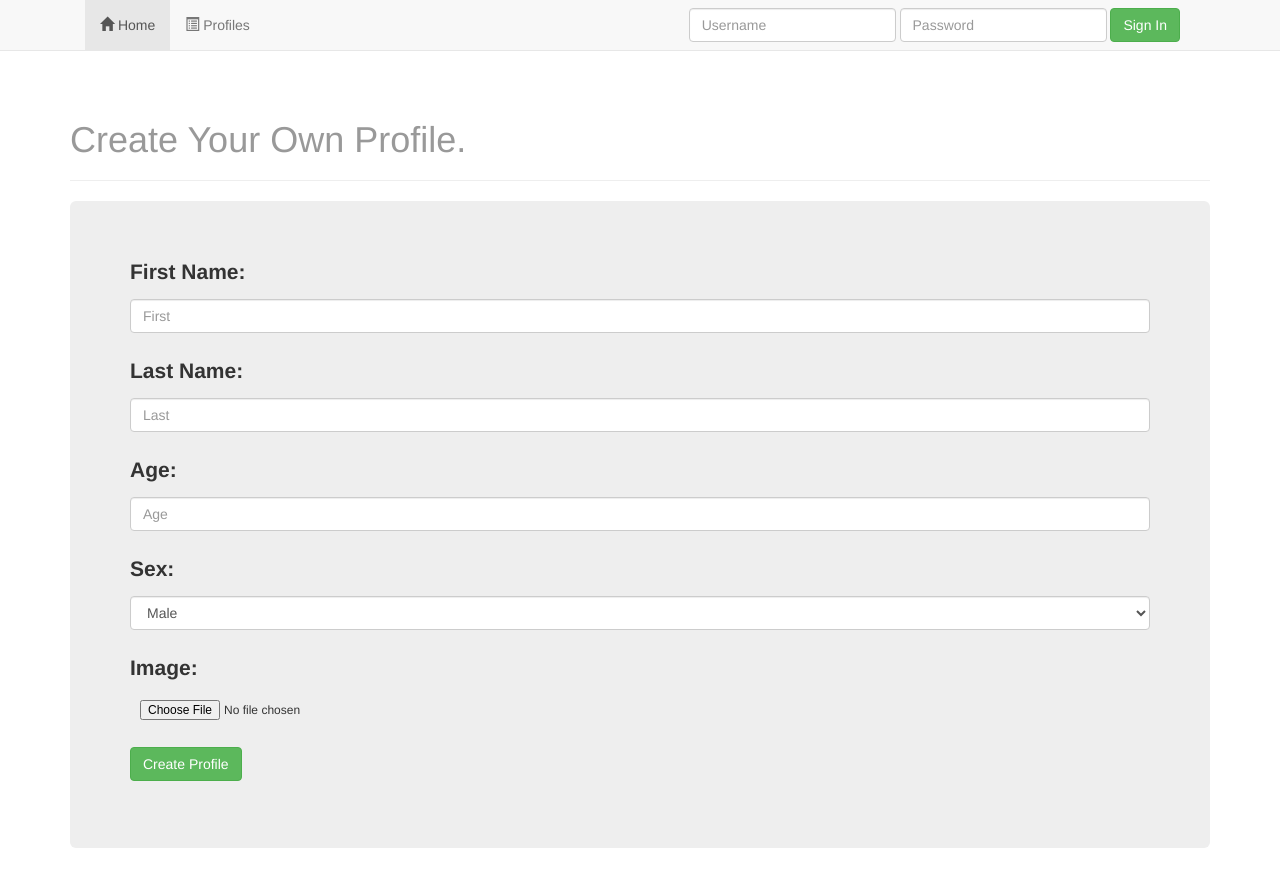
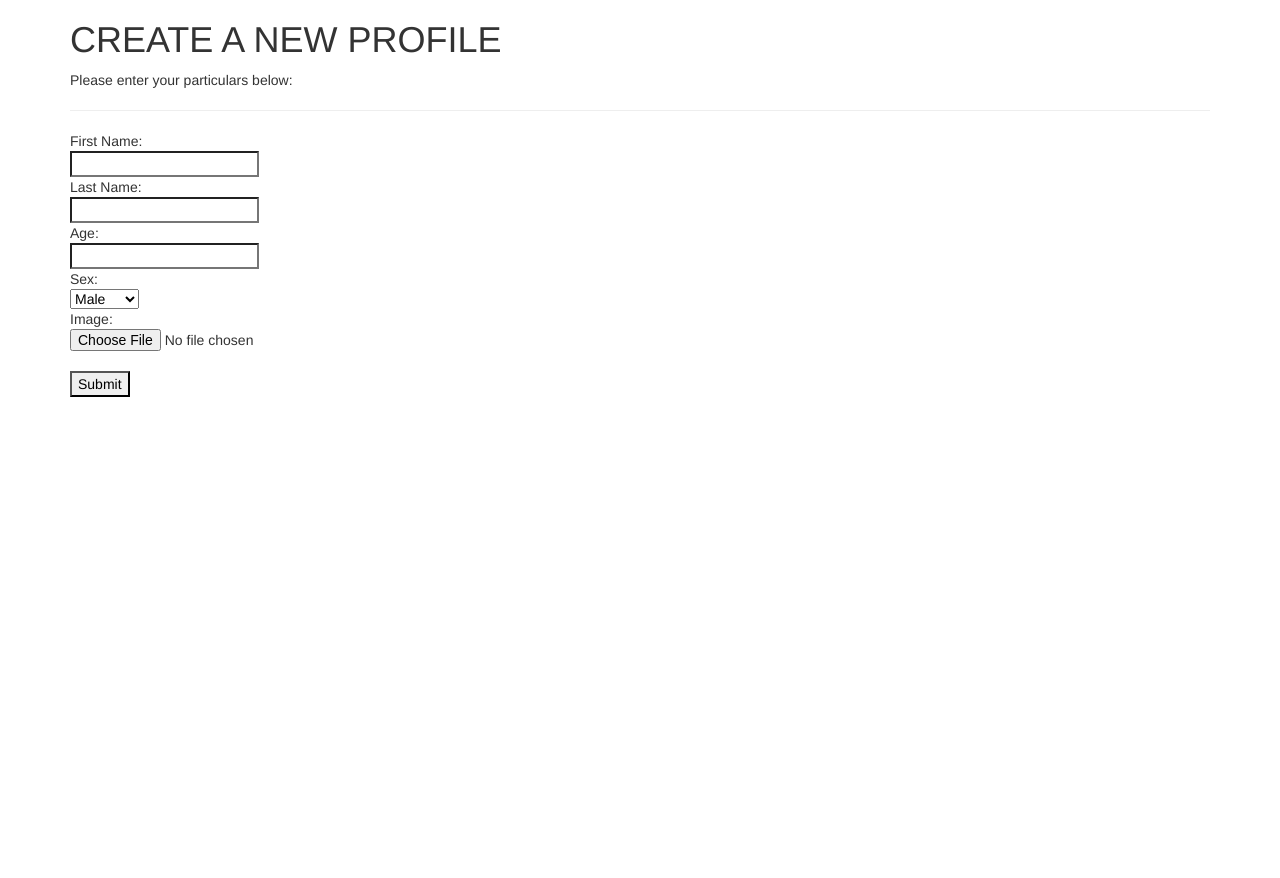
Before and after one commit to wellesleywatson/web2-project1, a Flask app: page /profile in a window 1280 px wide. After the commit the page ends 397 px from the top, so only its background shows below. Run offline with Flask 2, Linux system fonts and the light colour scheme; style sheets or scripts are compiled from the project's sources; some libraries are stand-ins or nearby versions.

Commit message:
progress made

```diff
--- /dev/null
+++ b/app/forms.py
@@ -0,0 +1,11 @@
+
+from flask.ext.wtf import Form
+from wtforms.fields import TextField, IntegerField, SelectField, FileField
+from wtforms.validators import Required, Email, optional
+
+class ProfileForm(Form):
+      first_name = TextField('First Name', validators=[Required()])
+      last_name = TextField('Last Name', validators=[Required()])
+      age = IntegerField('Age', validators=[Required()])
+      sex = SelectField('Sex', choices=[('Male','Male'),('Female','Female')] , validators=[Required()])
+      image  = FileField('Image', validators=[Required()])
--- /dev/null
+++ b/app/templates/newprofile.html
@@ -0,0 +1,24 @@
+{% extends "base.html" %}
+
+
+{% block js %}
+{% endblock %}
+
+
+{% block main %}
+    <div class="container">
+      <h1>CREATE A NEW PROFILE</h1>
+      <p>Please enter your particulars below:</p>
+      <hr />
+      <form action="{{ url_for('profile_create') }}" method="post" enctype="multipart/form-data">
+        {{ form.hidden_tag() }}
+        First Name:<br /> {{ form.first_name }}<br />
+        Last Name:<br /> {{ form.last_name }}<br />
+        Age:<br /> {{ form.age }}<br />
+        Sex:<br /> {{ form.sex }}<br />
+        Image:<br /> {{ form.image }}<br />
+        <input type="submit" />
+
+      </form>
+    </div>
+{% endblock %}
--- a/app/templates/profile2.html
+++ b/app/templates/profile2.html
@@ -18,7 +18,7 @@
     <![endif]-->
   </head>
   <body>
-  <div class="navbar navbar-default navbar-fixed-top">
+  <div class="navbar navbar-inverse navbar-fixed-top">
       <div class="container">
           <div class="navbar-header">
               <button class="navbar-toggle" type="button" data-toggle="collapse" data-target="#navbar-main">
@@ -30,11 +30,11 @@
           <center>
               <div class="navbar-collapse collapse" id="navbar-main">
                   <ul class="nav navbar-nav">
-                      <li class="active">
-                        <a href="#"><span class="glyphicon glyphicon-home"></span> Home</a>
+                      <li class="active" id="menu">
+                        <a href="{{url_for('profile_create')}}"><span class="glyphicon glyphicon-home"></span> Create Profile</a>
                       </li>
-                      <li>
-                        <a href="#"><span class="glyphicon glyphicon-list-alt"></span> Profiles</a>
+                      <li class="" id="menu">
+                        <a href="{{url_for('profiles_list')}}"><span class="glyphicon glyphicon-list-alt"></span> Show Profiles</a>
                       </li>
                   </ul>
                   <form class="navbar-form navbar-right" role="form">
@@ -42,7 +42,7 @@
                         <input type="text" class="form-control" name="username" placeholder="Username">
                       </div>
                       <div class="form-group">
-                          <input type="text" class="form-control" name="password" placeholder="Password">
+                          <input type="password" class="form-control" name="password" placeholder="Password">
                       </div>
                         <button type="submit" class="btn btn-success">Sign In</button>
                   </form>
@@ -50,48 +50,176 @@
           </center>
       </div>
   </div>
-  <div class="container">
-	  <h1 class="text-muted">Create Your Own Profile.</h1>
+  <!--this is the beggining of the from container-->
+   <div class="container ">
+    <h1 class="text-muted ">Create Your Own Profile.</h1>
     <hr/>
-		<div class="jumbotron col-lg-12">
+    <div class="jumbotron vertical-center col-xs-6">
+      <!-- form starts
+        <div class="container"  -->
+        <form class="form-horizontal" action = "{{url_for('profile_create')}}" role="form" id="reg_form" method="POST" name="docform" onsubmit="return validateForm1()">
 
-
-			<form id="contact_form" method="POST">
                    <div class="form-group">
-					<label for="firstName">First Name:</label>
-					<input type="text" class="form-control" id="firstName" placeholder="First" required>
+                <!--  -->
+                      <div class="col-xs-12">
+                        <label for="fname">First Name:</label>
+                        <input class="form-control" id="fname" name="fname" type="text" placeholder="first">
+                      </div>
                     </div>
 
                     <div class="form-group">
-					<label for="lastName">Last Name:</label>
-					<input type="text" class="form-control" id="lastName" placeholder="Last" required>
+                <!--  -->
+                      <div class="col-xs-12">
+                        <label for="lname">Last Name:</label>
+                        <input class="form-control" id="lname" name="lname" type="text" placeholder="last">
+                      </div>
                     </div>
 
                     <div class="form-group">
-					<label for="firstName">Age:</label>
-					<input type="text" class="form-control" id="Age" placeholder="Age" required>
+                <!--  -->
+                      <div class="col-xs-6">
+                        <label for="age">Age:</label>
+                        <input class="form-control" id="age" name="age" type="number" placeholder="Age">
                       </div>
 
-				<div class="form-group">
+                            <div class="col-xs-6">
                               <label for="sex">Sex:</label>
-					<select class="form-control" title="choose a sex">
+                              <select class="form-control" title="choose a sex" id="sex" name="sex">
                                  <option>Male</option>
                                  <option>Female</option>
                                </select>
                             </div>
 
+                     </div>
                     <div class="form-group">
-					<label for="InputFile">Image:</label>
-					<input class="input-sm" type="file" id="InputFile">
-				</div>
-				<div class="form-group center-block">
-					<button id="submit_button" type="submit" class="btn btn-success center-block">Create Profile</button>
-				</div>
-			</form>
+                <!--  -->
+                      <div class="col-xs-3">
+                        <label for="file">Image:</label>
+                        <input type="file" name="file" id="file" onchange="checkfile()">
                       </div>
                     </div>
 
-	<script src="js/jquery.min.js"></script>
-	<script src="js/bootstrap.min.js"></script>
+                    <div class="form-group">
+                <!--  -->
+                      <div class="col-xs-5">
+                        <button type="submit" class="btn btn-success" id="submit" name="submit">Create Profile</button>
+                      </div>
+                    </div>
+         </form>
+        <!-- </div>
+       form ends -->
+    </div>
+  </div>
+<!--     <script type="text/javascript">
+
+      function  newprofile()
+             {
+
+                window.location.href = "{{url_for('profile')}}";
+
+             }
+
+      function makeActive()
+      {
+        var select = document.getElementById('menu');
+      }
+
+    </script> -->
+    <script type="text/javascript">
+      function validateForm()
+      {
+        var letters = /^[A-Za-z]+$/;
+
+        var x=document.forms["docform"]["fname"].value;
+        if (x == null || x == "")
+        {
+          document.getElementById('fname').style.background = 'red';
+          alert("Please enter your first name!");
+          return false;
+        }
+        else if (x.length == 1 || x.value.match(letters))
+        {
+          document.getElementById('fname').style.background = 'red';
+
+          alert("Please enter more than one character of valid type!");
+          return false;
+		    }
+        else if (x.length > 1)
+        {
+          document.getElementById('fname').style.background = '';
+        }
+
+
+        var x=document.forms["docform"]["lname"].value;
+        if (x == null || x == "")
+        {
+          document.getElementById('lname').style.background = 'red';
+          alert("Please enter your last name!");
+          return false;
+        }
+        else if (x.length == 1 || x.value.match(letters))
+        {
+          document.getElementById('lname').style.background = 'red';
+
+          alert("Please enter more than one character of valid type!");
+          return false;
+		    }
+        else if (x.length > 1)
+        {
+          document.getElementById('lname').style.background = '';
+        }
+
+        var x=document.forms["docform"]["age"].value;
+        if (x == null || x == "")
+        {
+          document.getElementById('age').style.background = 'red';
+          alert("Please enter your age!");
+          return false;
+        }
+        else if (isNaN(x))
+        {
+          document.getElementById('age').style.background = 'red';
+          alert("Please enter a correct age type!");
+          return false;
+        }
+        else if(x != null)
+        {
+          document.getElementById('age').style.background = '';
+        }
+
+        var x=document.forms["docform"]["sex"].value;
+        if (x != "Male" || x != "Female")
+        {
+          document.getElementById('sex').style.background = 'red';
+          alert("incorrect gender entered!");
+          return false;
+        }
+        else if ( x == "Male" || x == "Female")
+        {
+          document.getElementById('sex').style.background = '';
+        }
+      }
+
+
+      function checkfile()
+      {
+        var ftype = document.getElementById('file');
+        var filename = ftype.value;
+        var ext = filename.substring(fileName.lastIndexOf('.') + 1);
+        if(ext == "gif" || ext == "GIF" || ext == "JPEG" || ext == "jpeg" || ext == "jpg" || ext == "JPG" || ext == "doc")
+        {
+          return true;
+        }
+        else
+        {
+          alert("Upload correct image file!");
+          ftype.focus();
+          return false;
+        }
+      }
+
+    </script>
+  <script src="{{ url_for('static', filename='js/jquery.js')}}" ></script>
+  <script src="{{ url_for('static', filename='js/bootstrap.js')}}" ></script>
   </body>
 </html>
--- a/app/views.py
+++ b/app/views.py
@@ -7,17 +7,30 @@ This file creates your application.
 """
 
 from app import app
-from flask import render_template, request, redirect, url_for
+from flask import render_template, request, redirect, url_for, flash, session
+from app import db
+#from app.models import User
+from app.models import Profile_db
 
+import random
+import string
+import time
+
+from .forms import ProfileForm
 
 ###
 # Routing for your application.
 ###
 
-# @app.route('/')
-# def home():
-#     """Render website's home page."""
-#     return render_template('home.html')
+# @app.route('/theform', methods=["GET", "POST"])
+# def theform():
+#     form = EmailPasswordForm()
+#     return render_template('theform.html', form=form)
+
+# @app.route('/theform', methods=["GET", "POST"])
+# def theform():
+#     form = EmailPasswordForm()
+#     return render_template('theform.html', form=form)
 
 
 
@@ -26,22 +39,103 @@ def index():
     """Render website's home page."""
     return render_template('index2.html')
 
-
-@app.route('/profile')
-def profile():
-  return render_template('profile2.html')
+##########################################################################
+##########################################################################
 
 
+# @app.route('/profile', methods=['POST', 'GET'])
+# def profile_create():
+#   if request.method == 'POST':
+#     fname = request.form['fname']
+#     lname = request.form['lname']
+#     age = request.form['age']
+#     sex = request.form['sex']
+#     image = request.form['file']
+#     userid = random.randint(10000000, 99999999)
+#     uname = ''.join([random.choice(fname + lname) for n in xrange(8)])
+#     prof_add = timeinfo()
+#     high_score = 0
+#     tdollars = 0
+
+#     filename = 'pic.jpg'
+#     img = 'img/' + filename
+
+#     newusr = Profile.query.filter_by(username = uname).first()
+#     if (newusr is None):
+#       newprof = Profile(userid, uname, img, fname, lname, sex, age, prof_add, high_score, tdollars)
+#       db.session.add(newprof)
+#       db.session.commit()
+#       flash('new user created')
+#     else:
+#       flash('user already exist')
+#   return render_template('profile2.html')
+
+##########################################################################
+##########################################################################
+@app.route('/profile', methods=['POST', 'GET'])
+def profile_create():
+    form = ProfileForm()
+    if request.method == 'POST':
+      first_name = request.form['first_name']
+      last_name = request.form['last_name']
+      age = request.form['age']
+      sex = request.form['sex']
+#      image = request.form['image']
+      image = 'pic.jpeg'
+
+      userid = random.randint(10000000, 99999999)
+      username = ''.join([random.choice(first_name + last_name) for n in xrange(8)])
+      prof_add = timeinfo()
+      high_score = 0
+      tdollars = 0
+
+      newprofile = Profile_db( userid, username, first_name, last_name, sex, age, prof_add, high_score, tdollars, image)
+      db.session.add(newprofile)
+      db.session.commit()
+      return "{} {} {} {} {} this was a post".format(first_name, last_name, age, sex, image)
+    return render_template('newprofile.html', form=form)
+
+def timeinfo():
+    now = time.strftime("%a, %d %b %Y")
+    return now
+
+
+
+##########################################################################
+##########################################################################
+
 @app.route('/profiles')
-def profiles():
+def profiles_list():
     """Render website's home page."""
     return render_template('profiles.html')
 
-
-@app.route('/profiles/<userid>')
-def user():
+##########################################################################
+##########################################################################
+@app.route('/profiles/<int:id>')
+def profile_view(id):
     """Render website's home page."""
     return render_template('user.html')
+
+
+##########################################################################
+##########################################################################
+@app.route('/person')
+def person():
+    first_user = db.session.query(Profile_db).first()
+    return  " username: {}, prof_add: {}, firstname: {}, lastname: {}, tdollars: {}, image: {}, sex: {}, high_score:{}, age:{}".format(first_user.username,
+                                                                                                                                       first_user.prof_add,
+                                                                                                                                      first_user.firstname,
+                                                                                                                                       first_user.lastname,
+                                                                                                                                       first_user.tdollars,
+                                                                                                                                       first_user.image,
+                                                                                                                                       first_user.sex,
+                                                                                                                                     first_user.high_score,
+                                                                                                                                     first_user.age,)
+
+
+
+
+
 
 
 @app.route('/about/')
@@ -79,4 +173,6 @@ def page_not_found(error):
 
 
 if __name__ == '__main__':
+
+
     app.run(debug=True,host="0.0.0.0",port="8888")
--- /dev/null
+++ b/database_setup.py
@@ -0,0 +1,2 @@
+from app import db
+db.create_all()
--- a/requirements.txt
+++ b/requirements.txt
@@ -2,6 +2,9 @@
 # Flask
 # ----------------------
 flask
+Flask-SQLalchemy
+psycopg2
+Flask-WTF
 
 
 # ----------------------
```
Also changed, not shown: app/__init__.py (+8 -1 lines), app/models.py (added, +33 -0 lines), app/templates/index2.html (+24 -50 lines), app/templates/theform.html (added, +16 -0 lines), library.db (added), 1 other file. Lines whose indentation alone changed are shown as unchanged.
